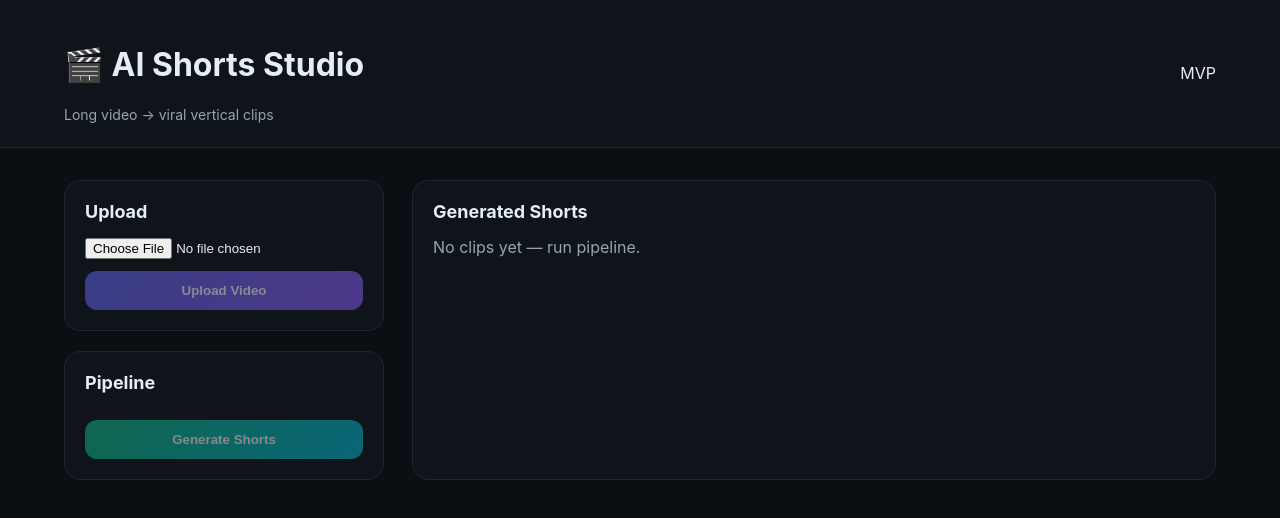
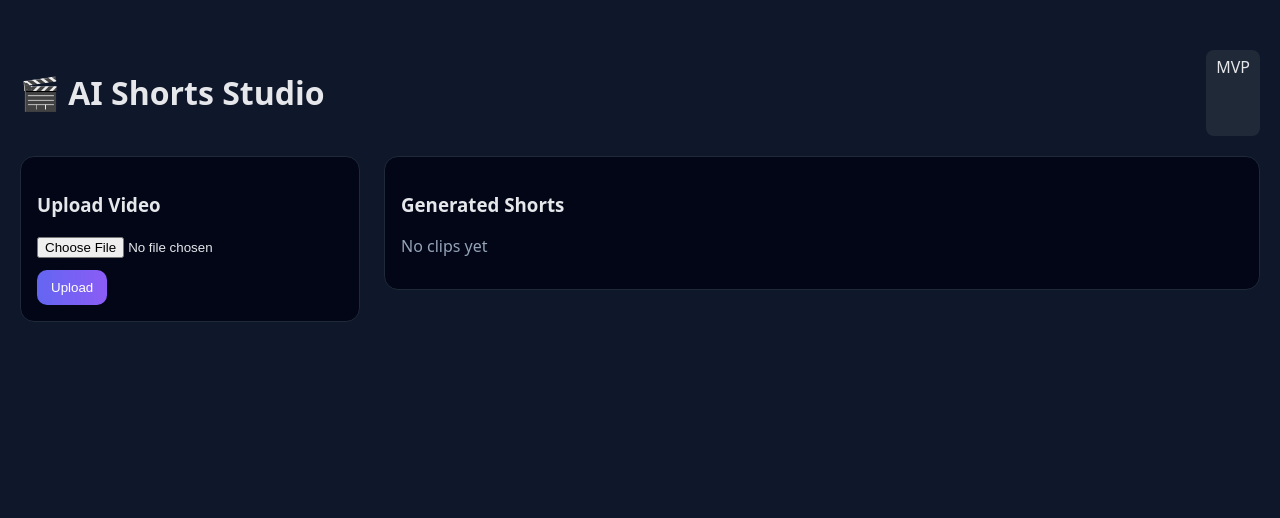
Before and after one commit to Chris21-lkb/ai-shorts-builder, a React app in the folder frontend/: page / in a window 1280 px wide. Shown: the top 518 px of the page. Built offline with nearby package versions, Linux system fonts and the light colour scheme; the HTML template or start-up script is replaced by a standard one.

Commit message:
MVP: async AI shorts pipeline + React UI

```diff
--- a/frontend/src/App.jsx
+++ b/frontend/src/App.jsx
@@ -24,11 +24,15 @@ export default function App() {
 
   async function startPipeline() {
     setRunning(true);
-    await fetch(`${API}/${jobId}/run_all_async`, { method: "POST" });
+
+    await fetch(`${API}/${jobId}/run_all_async`, {
+      method: "POST",
+    });
+
     pollStatus(jobId);
   }
 
-  async function pollStatus(id) {
+  function pollStatus(id) {
     const timer = setInterval(async () => {
       const res = await fetch(`${API}/${id}/status`);
       const data = await res.json();
@@ -48,28 +52,24 @@ export default function App() {
     setClips(data.clips || []);
   }
 
+  const progress = status?.progress ?? 0; // ✅ no ×100
+
   return (
-    <div className="app-shell">
+    <div className="page">
 
+      {/* Header */}
       <header className="header">
-        <div className="header-inner">
-          <div>
         <h1>🎬 AI Shorts Studio</h1>
-            <div style={{color:"#9aa4af", fontSize:14}}>
-              Long video → viral vertical clips
-            </div>
-          </div>
-          <div>MVP</div>
-        </div>
+        <span className="badge">MVP</span>
       </header>
 
-      <main className="container">
+      <div className="layout">
 
         {/* LEFT PANEL */}
-        <div>
+        <div className="left">
 
           <div className="card">
-            <h2>Upload</h2>
+            <h3>Upload Video</h3>
 
             <input
               type="file"
@@ -78,80 +78,92 @@ export default function App() {
             />
 
             <button
-              className="btn btn-primary"
+              className="btn primary"
               onClick={uploadFile}
               disabled={!file}
             >
-              Upload Video
+              Upload
             </button>
 
-            {jobId && (
-              <div style={{fontSize:12, marginTop:10, color:"#9aa4af"}}>
-                Job: {jobId}
-              </div>
-            )}
+            {jobId && <p className="muted">Job: {jobId}</p>}
           </div>
 
-          <div className="card" style={{marginTop:20}}>
-            <h2>Pipeline</h2>
+          {jobId && (
+            <div className="card">
+              <h3>Pipeline</h3>
 
               <button
-              className="btn btn-accent"
+                className="btn success"
                 onClick={startPipeline}
-              disabled={!jobId || running}
+                disabled={running}
               >
                 {running ? "Processing…" : "Generate Shorts"}
               </button>
 
               {status && (
-              <div style={{marginTop:10, fontSize:14}}>
-                Status: {status.state}
+                <>
+                  <div className="progress-bar">
+                    <div
+                      className="progress-fill"
+                      style={{ width: `${progress}%` }}
+                    />
+                  </div>
+                  <div className="muted">
+                    {status.stage} • {progress}%
+                  </div>
+                </>
+              )}
             </div>
           )}
+
+          {/* ✅ Download all */}
+          {clips.length > 0 && (
+            <div className="card">
+              <a
+                href={`${API}/${jobId}/download_zip`}
+                className="btn"
+              >
+                Download All Shorts
+              </a>
             </div>
+          )}
 
         </div>
 
         {/* RIGHT PANEL */}
+        <div className="right">
+
           <div className="card">
-          <h2>Generated Shorts</h2>
+            <h3>Generated Shorts</h3>
 
             {clips.length === 0 && (
-            <div style={{color:"#9aa4af"}}>
-              No clips yet — run pipeline.
-            </div>
+              <p className="muted">No clips yet</p>
             )}
 
             <div className="clips-grid">
               {clips.map((name) => (
                 <div key={name} className="clip-card">
                   <video
+                    src={`${API}/${jobId}/clips/${name}`}
                     controls
-                  src={`${API}/${jobId}/clips/${name}`}
                   />
-                <div className="clip-footer">
-                  <span>{name}</span>
-                  {/* <a href={`${API}/${jobId}/clips/${name}`} download>
+
+                  <a
+                    href={`${API}/${jobId}/download/${name}`}
+                    className="btn small"
+                    download
+                  >
                     Download
-                  </a> */}
-                  <a href={`${API}/${jobId}/download/${name}`} className="download-btn">⬇ Download</a>
-                </div>
+                  </a>
                 </div>
               ))}
             </div>
 
           </div>
 
-        {clips.length > 0 && (
-          <a
-            href={`${API}/${jobId}/download_all`}
-            className="download-all-btn"
-          >
-            Download All Shorts (ZIP)
-          </a>
-        )}
+        </div>
 
-      </main>
+      </div>
     </div>
   );
 }
--- a/frontend/src/index.css
+++ b/frontend/src/index.css
@@ -1,141 +1,91 @@
-* {
-  box-sizing: border-box;
+body {
+  margin: 0;
+  background: #0f172a;
+  color: #e5e7eb;
+  font-family: system-ui, Arial;
 }
 
-body {
-  margin: 0;
-  font-family: Inter, system-ui, Arial, sans-serif;
-  background: #0b0f14;
-  color: #e6edf3;
-}
-
-/* layout */
-
-.app-shell {
-  min-height: 100vh;
+.page {
+  max-width: 1300px;
+  margin: 30px auto;
+  padding: 20px;
 }
 
 .header {
-  background: #0f141b;
-  border-bottom: 1px solid #1f2630;
+  display: flex;
+  justify-content: space-between;
+  margin-bottom: 20px;
 }
 
-.header-inner {
-  max-width: 1200px;
-  margin: 0 auto;
-  padding: 24px;
-  display: flex;
-  justify-content: space-between;
-  align-items: center;
+.badge {
+  background: #1f2937;
+  padding: 6px 10px;
+  border-radius: 8px;
 }
 
-.container {
-  max-width: 1200px;
-  margin: 0 auto;
-  padding: 32px 24px;
+.layout {
   display: grid;
-  grid-template-columns: 320px 1fr;
-  gap: 28px;
+  grid-template-columns: 340px 1fr;
+  gap: 24px;
 }
 
-/* cards */
-
 .card {
-  background: #0f141b;
-  border: 1px solid #1f2630;
-  border-radius: 16px;
-  padding: 20px;
+  background: #020617;
+  border: 1px solid #1f2937;
+  border-radius: 14px;
+  padding: 16px;
+  margin-bottom: 16px;
 }
 
-.card h2 {
-  margin-top: 0;
-  font-size: 18px;
+.btn {
+  display: inline-block;
+  margin-top: 12px;
+  padding: 10px 14px;
+  border-radius: 10px;
+  background: #374151;
+  color: white;
+  text-decoration: none;
+  cursor: pointer;
+  border: none;
 }
 
-/* buttons */
+.btn.primary {
+  background: linear-gradient(90deg, #6366f1, #8b5cf6);
+}
 
-.btn {
+.btn.success {
+  background: linear-gradient(90deg, #10b981, #06b6d4);
+}
+
+.btn.small {
   width: 100%;
-  padding: 12px;
-  border-radius: 12px;
-  border: none;
-  font-weight: 600;
-  cursor: pointer;
+  font-size: 14px;
+}
+
+.progress-bar {
+  height: 10px;
+  background: #1f2937;
+  border-radius: 999px;
+  overflow: hidden;
   margin-top: 12px;
 }
 
-.btn-primary {
-  background: linear-gradient(135deg,#6366f1,#8b5cf6);
-  color: white;
+.progress-fill {
+  height: 100%;
+  background: linear-gradient(90deg, #6366f1, #22d3ee);
 }
-
-.btn-accent {
-  background: linear-gradient(135deg,#10b981,#06b6d4);
-  color: white;
-}
-
-.btn:disabled {
-  opacity: .5;
-  cursor: not-allowed;
-}
-
-/* clips grid */
 
 .clips-grid {
   display: grid;
-  grid-template-columns: repeat(auto-fill, minmax(180px, 1fr));
-  gap: 18px;
-}
-
-.clip-card {
-  background: #0b0f14;
-  border: 1px solid #1f2630;
-  border-radius: 14px;
-  padding: 10px;
+  grid-template-columns: repeat(auto-fill, minmax(220px, 1fr));
+  gap: 16px;
 }
 
 .clip-card video {
   width: 100%;
   border-radius: 10px;
-  background: black;
-  aspect-ratio: 9/16;
-  object-fit: cover;
 }
 
-.clip-footer {
-  display: flex;
-  justify-content: space-between;
-  margin-top: 8px;
-  font-size: 12px;
-  color: #9aa4af;
+.muted {
+  color: #94a3b8;
 }
-
-a {
-  color: #7aa2ff;
-  text-decoration: none;
-}
-
-.download-btn {
-  background: #1f2937;
-  padding: 6px 10px;
-  border-radius: 8px;
-  font-size: 12px;
-  color: #e6edf3;
-  border: 1px solid #2a3441;
-  cursor: pointer;
-}
-
-.download-btn:hover {
-  background: #2a3441;
-}
-
-.download-all-btn {
-  display: inline-block;
-  padding: 10px 18px;
-  background: linear-gradient(90deg,#a78bfa,#6366f1);
-  border-radius: 10px;
-  color: white;
-  font-weight: 600;
-  text-decoration: none;
-  margin-bottom: 16px;
-}
```
Lines whose indentation alone changed are shown as unchanged.
